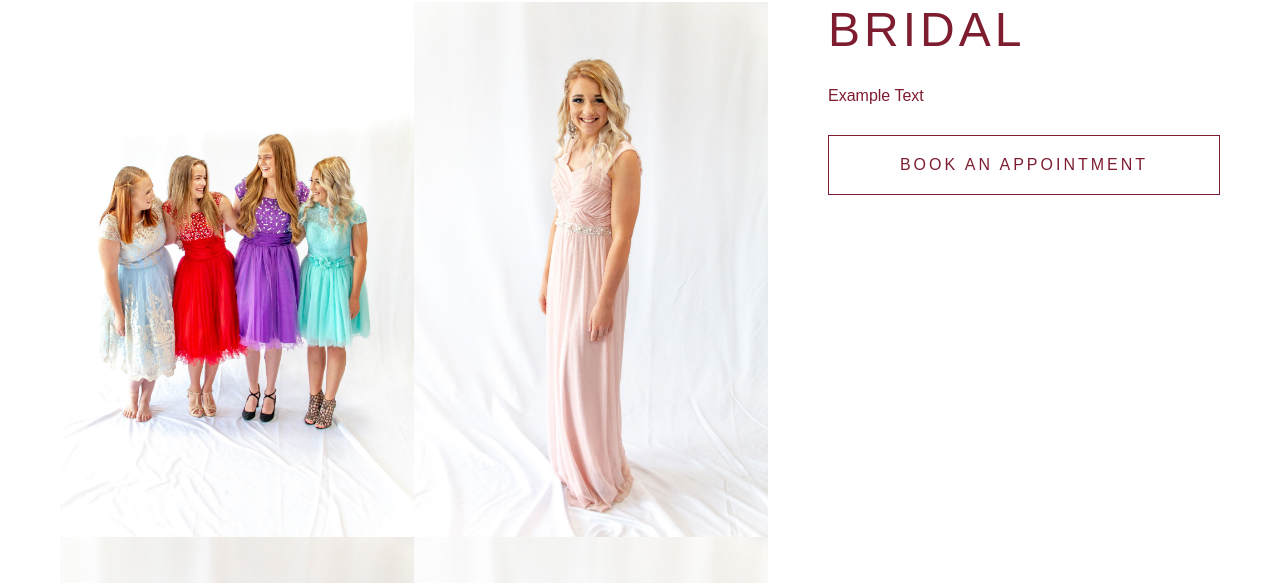
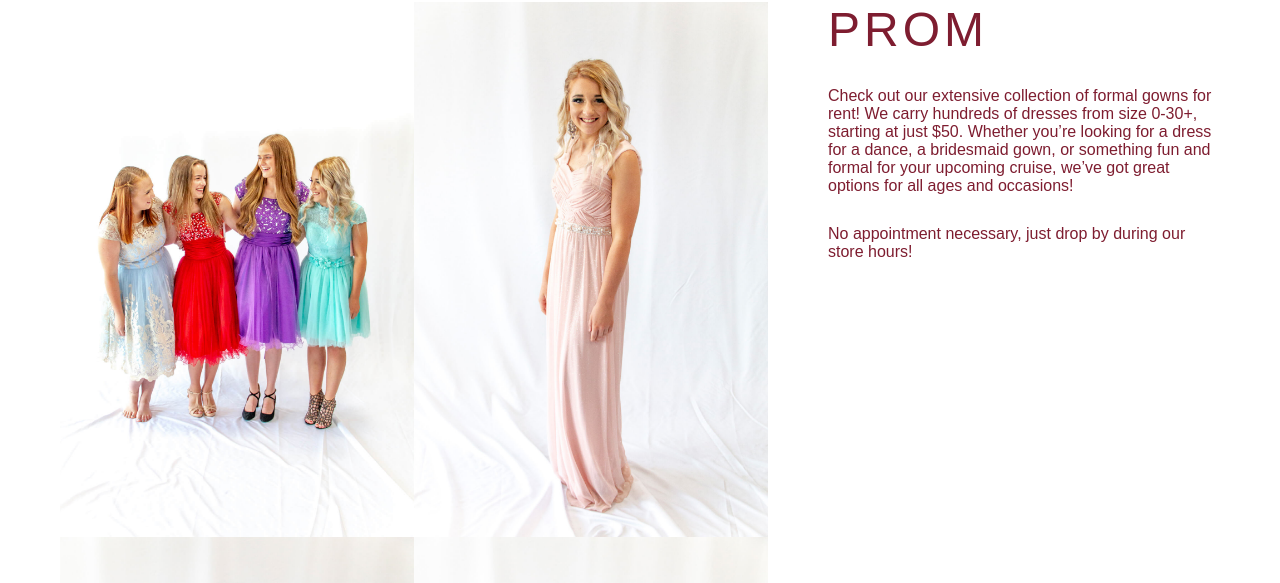
Before and after one commit to ethanrusson/tangled-in-tulle, a plain HTML site: page prom/index.html in a window 1280 px wide. Shown: the part 174-757 px from the top of the page. Drawn offline with Linux system fonts and the light colour scheme; a web font is replaced by a local one.

Commit message:
update text

```diff
--- a/prom/index.html
+++ b/prom/index.html
@@ -72,11 +72,9 @@
 					</div>
 				</div>
 				<div class="page-right" id="page-right">
-					<h1>Bridal</h1>
-					<p>
-						Example Text
-					</p>
-					<a href="/book-appointment" class="button">Book an Appointment</a>
+					<h1>Prom</h1>
+					<p>Check out our extensive collection of formal gowns for rent! We carry hundreds of dresses from size 0-30+, starting at just $50. Whether you’re looking for a dress for a dance, a bridesmaid gown, or something fun and formal for your upcoming cruise, we’ve got great options for all ages and occasions!</p>
+					<p>No appointment necessary, just drop by during our store hours!</p>
 				</div>
 			</div>
 			<div class="content-section background mobile-background" id="hours-section"></div>
```
Also changed, not shown: bridal/index.html (+1 -3 lines).
